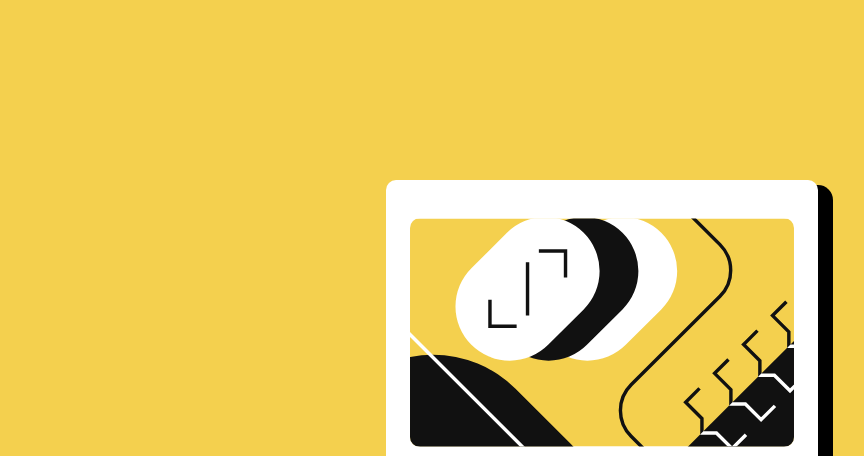
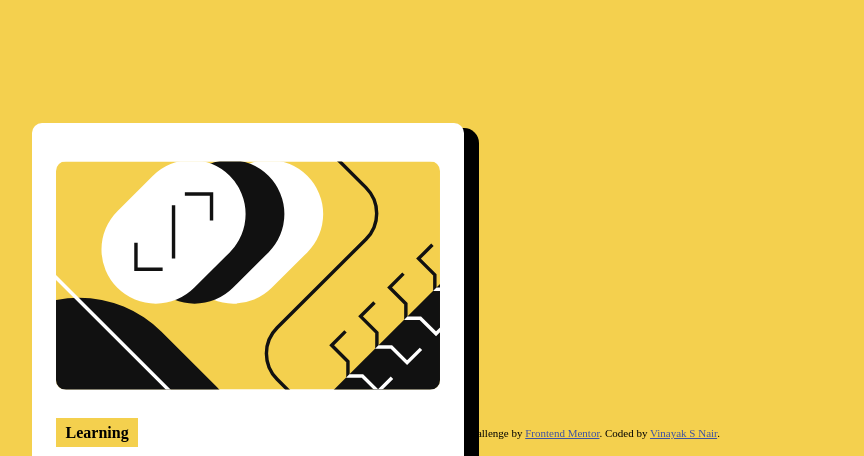
Before and after one commit to V102002/blog-preview, a plain HTML site: page index.html in a window 1280 px wide. Shown: the top 456 px of the page, without its empty margins (272-1136 px from the left). Drawn offline with Linux system fonts and the light colour scheme.

Commit message:
Update style.css
Removed Margin-top and margin-left
and added correction code to the body

```diff
--- a/style.css
+++ b/style.css
@@ -2,10 +2,16 @@
 .attribution a { color: hsl(228, 45%, 44%); }
 body{
     background-color: #F4D04E;
+    position: relative;
+    width: 100%;
+    min-height: 100vh;
+    display: flex;
+    justify-content: center;
+    align-items: center;
+    flex-direction: column // To make sure the attribution goes under the main card
 }
 
 .Blog-container{
-    margin-top: 180px;
     border-radius: 10px;
     padding: 24px;
     background-color: white;
@@ -15,7 +21,6 @@ body{
     justify-content: center;
     align-items: center;
     height: 522px;
-    margin-left: 650px;
     box-shadow: 10px 10px 0px 5px black
 }
 .Blog{
```
